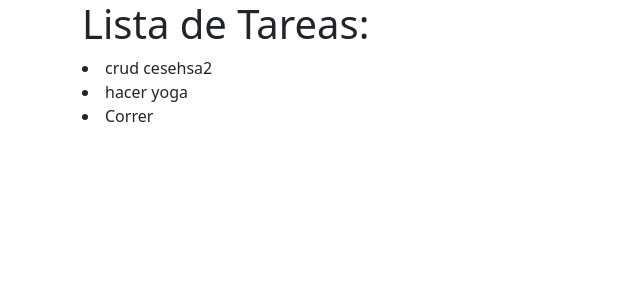
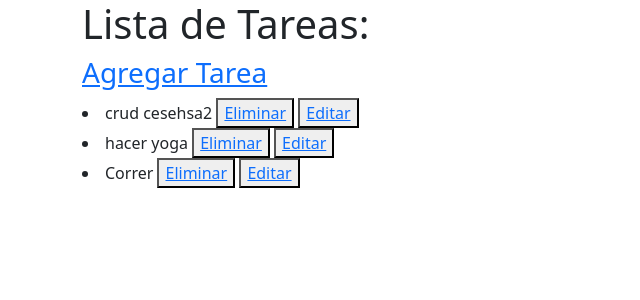
Before and after one commit to campe2802/CESEHSA_CRUD, a Django app: page / in a window 1280 px wide. Shown: the top 300 px of the page, without its empty margins (0-640 px from the left). Run offline with Django 3.2, Linux system fonts and the light colour scheme; data comes from the database, SQL or seed files in the repository; both versions use the stored data as it was after the commit.

Commit message:
Crud completo sin formato

```diff
--- a/crud/templates/crud/agregar.html
+++ b/crud/templates/crud/agregar.html
@@ -2,12 +2,12 @@
 
 {% block content %}
 
-<p>Add a new topic:</p>
+<p>Agregar nueva Tarea:</p>
 
     <form action="{% url 'crud_app:agregar' %}" method='post'>
         {% csrf_token %}
         {{ form.as_p }}
-        <button name="submit">add topic</button>
+        <button name="submit">Agregar</button>
     </form>
 
 {% endblock content %}
--- a/crud/templates/crud/home.html
+++ b/crud/templates/crud/home.html
@@ -2,9 +2,12 @@
 
 {% block content %}
     <h1>Lista de Tareas: </h1>
+    <h3><a href="{% url 'crud_app:agregar' %}">Agregar Tarea </a></h3>
     {% for tarea in tareas %}
     <li>
         {{ tarea }}
+        <button><a href="{% url 'crud_app:eliminar' tarea.id %}"> Eliminar </a></button>
+        <button><a href="{% url 'crud_app:editar' tarea.id %}"> Editar </a></button>
 
     </li>
     {% empty %}
--- a/crud/urls.py
+++ b/crud/urls.py
@@ -7,7 +7,8 @@ urlpatterns = [
     path('', views.index, name='index'),
     # Page for adding a new task
     path('agregar/', views.agregar, name='agregar'),
-    # path('eliminar/<int:tarea_id>', views.eliminar, name='eliminar'),
-    # # Page for editing an entry.
-    # path('editar/<int:tarea_id>/', views.editar, name='editar'),
+    # Page for delete a Task
+    path('eliminar/<int:tarea_id>', views.eliminar, name='eliminar'),
+    # Page for editing an entry.
+    path('editar/<int:tarea_id>/', views.editar, name='editar'),
 ]
--- a/crud/views.py
+++ b/crud/views.py
@@ -27,3 +27,24 @@ def agregar(request):
     # Display a blank or invalid form.
     context = {'form': form}
     return render(request, 'crud/agregar.html', context)
+
+def eliminar(request, tarea_id):
+    tarea = Tarea.objects.get(id=tarea_id)
+    tarea.delete()
+    return redirect('todo_app:index')
+
+def editar(request, tarea_id):
+    """Edit an existing entry."""
+    tarea = Tarea.objects.get(id=tarea_id)
+    if request.method != 'POST':
+        # Initial request; pre-fill form with the current entry.
+        form = TareaForm(instance=tarea)
+    else:
+        # POST data submitted; process data.
+        form = TareaForm(instance=tarea, data=request.POST)
+        if form.is_valid():
+            form.save()
+            return redirect('crud_app:index')
+
+    context = {'tarea': tarea, 'form': form}
+    return render(request, 'crud/editar.html', context)
```
Also changed, not shown: crud/templates/crud/editar.html (added, +13 -0 lines), db.sqlite3.
